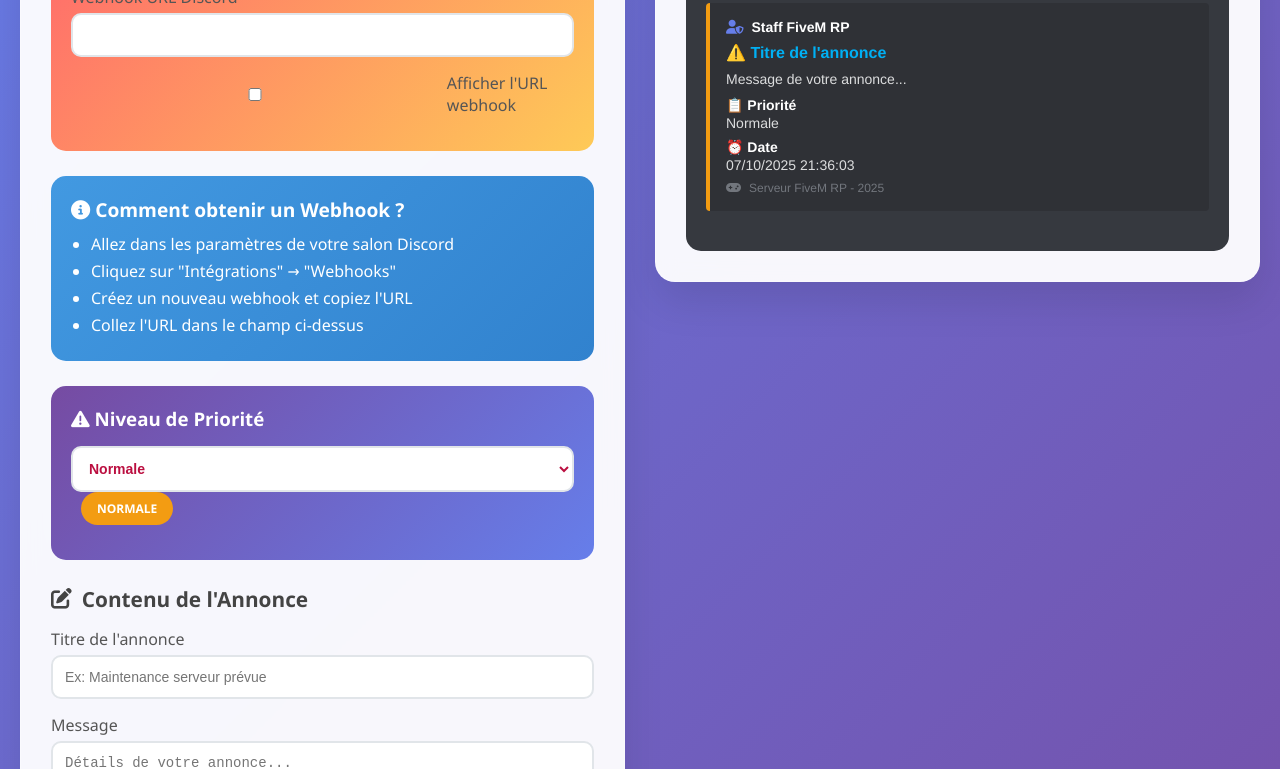
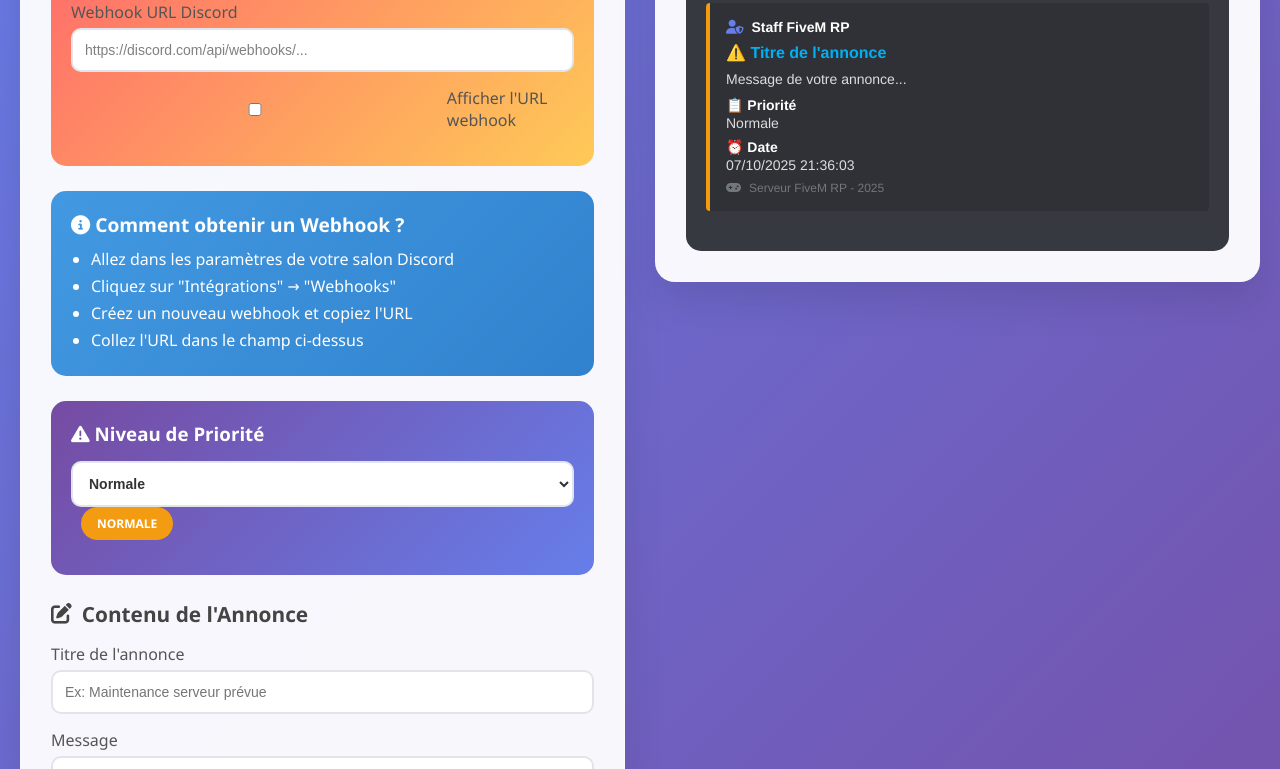
Before and after one commit to sebdompuj-ctrl/discord, a plain HTML site: page index.html in a window 1280 px wide. Shown: the part 331-1100 px from the top of the page. Drawn offline with Linux system fonts and the light colour scheme.

Commit message:
Update index.html

```diff
--- a/index.html
+++ b/index.html
@@ -101,21 +101,29 @@
 
         .webhook-section {
             background: linear-gradient(135deg, #ff6b6b, #feca57);
-            color: blue(#bb0f40);
+            color: blue(#303ad2);
             border-radius: 15px;
             padding: 20px;
             margin-bottom: 25px;
         }
 
-        .webhook-url {
-            background: rgba(255, 255, 255, 0.2);
-            border: 1px solid rgba(255, 255, 255, 0.3);
-            color: white;
+        .webhook-section h3 {
+            color: blue(#303ad2);
+            margin-bottom: 15px;
         }
 
-        .webhook-url::placeholder {
-            color: rgba(255, 255, 255, 0.7);
-        }
+.webhook-url {
+    background: rgba(255, 165, 0, 0.2);  /* fond orange transparent */
+    border: 1px solid rgba(255, 165, 0, 0.2);  /* bordure identique au fond */
+    color: black;  /* texte saisi en noir pour être lisible */
+    padding: 8px 12px;  /* optionnel : plus confortable */
+    border-radius: 6px; /* optionnel : coins arrondis */
+    font-size: 16px;    /* optionnel : texte plus lisible */
+}
+
+.webhook-url::placeholder {
+    color: rgba(0, 0, 0, 0.5); /* placeholder noir semi-transparent */
+}
 
         .priority-section {
             background: linear-gradient(135deg, #764ba2, #667eea);
@@ -133,7 +141,7 @@
         .priority-select {
             background: rgba(255, 255, 255, 0.9);
             border: none;
-            color: #bb0f40;
+            color: #333;
             font-weight: bold;
             padding: 12px;
         }
```
